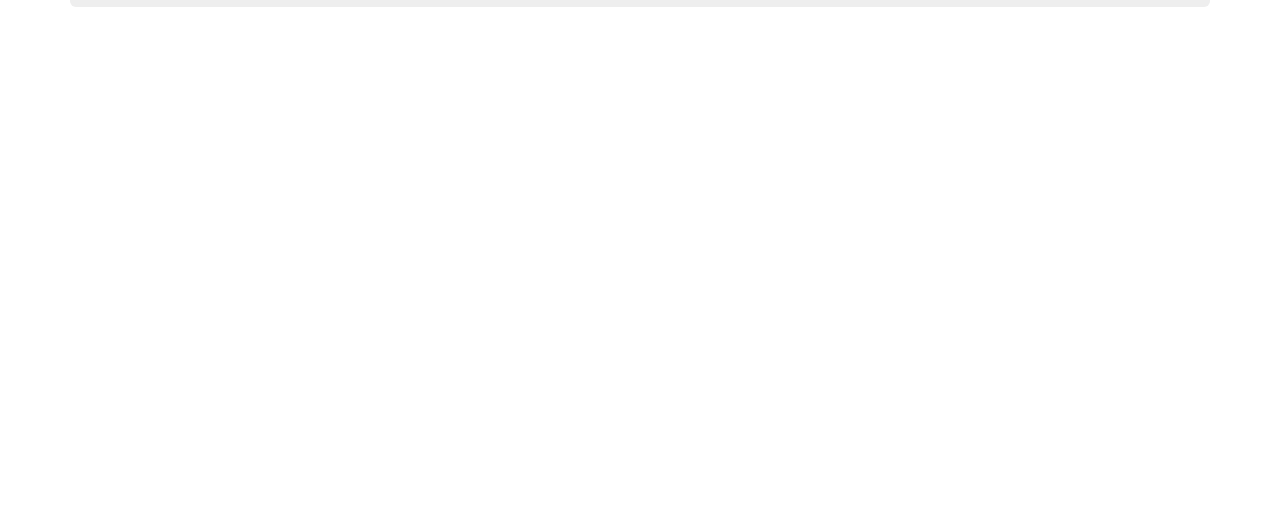
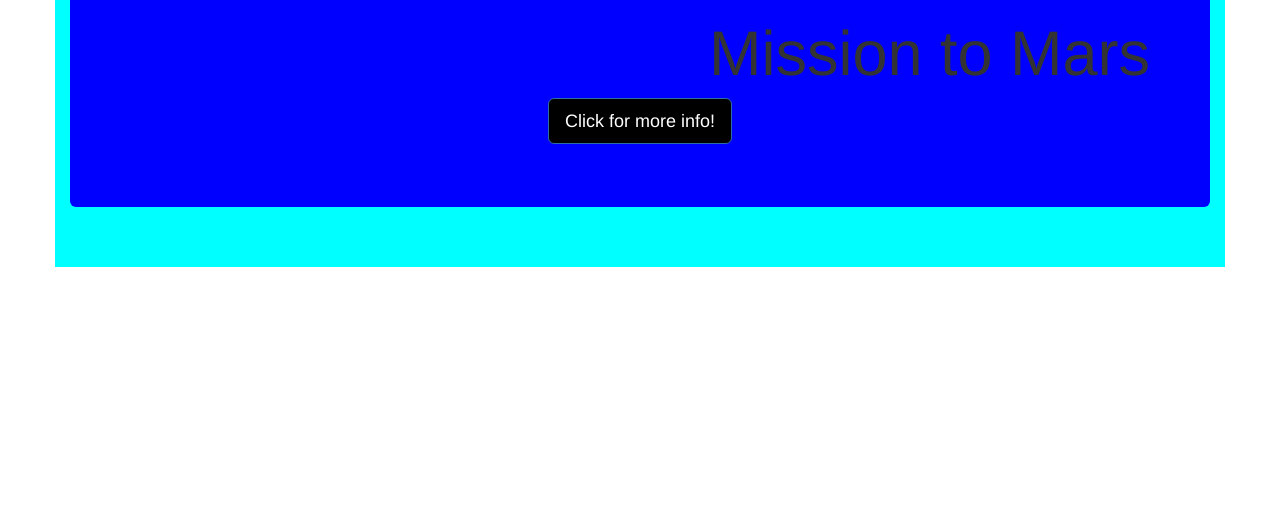
Before and after one commit to akarpie96/web-scraping-challenge, a Flask app: page / in a window 1280 px wide. Shown: the part 249-756 px from the top of the page. Run offline with Flask 2, Linux system fonts and the light colour scheme; data that the repository does not hold is empty; parts of the project's set-up code (start-up, migrations or seed data) failed here and were passed over; some libraries are stand-ins or nearby versions.

Commit message:
adding style sheet

```diff
--- /dev/null
+++ b/Mission_to_Mars/Static/style.css
@@ -0,0 +1,3 @@
+h1 {
+    text-align:right;
+}
--- a/Mission_to_Mars/Templates/index.html
+++ b/Mission_to_Mars/Templates/index.html
@@ -7,14 +7,16 @@
   <meta http-equiv="X-UA-Compatible" content="ie=edge">
   <title>Nasa Info</title>
   <link rel="stylesheet" href="https://maxcdn.bootstrapcdn.com/bootstrap/3.3.7/css/bootstrap.min.css">
+  <link rel="stylesheet" href="style.css">
 </head>
 
 <body>
-  <div class="container">
+  <div class="container" style="background-color: aqua;">
 
-    <div class="jumbotron text-center">
-      <h1>NASA Information</h1>
-      <p><a class="btn btn-primary btn-lg" href="/scrape" role="button">Click for more info!</a></p>
+    <div class="jumbotron text-center"  style="background-color:blue!important">
+      <img src="https://cdn.shopify.com/s/files/1/2341/9769/products/WebNASAInsigniaBlackHoodieFrontClose_large.jpg?v=1572641414" alt="Italian Trulli" style="width:200px;height:200px">
+      <h1>Mission to Mars</h1>
+      <p><a class="btn btn-primary btn-lg" href="/scrape" style="background-color: black;" role="button">Click for more info!</a></p>
     </div>
 
     <!-- Craigslist Listings -->
@@ -24,7 +26,7 @@
         <small>{{mars.news_p}}</small>
 
 
-        <table>
+        <table class="table">
           {{mars.marsfacts_html | safe}}
         </table>
       </div>
```
